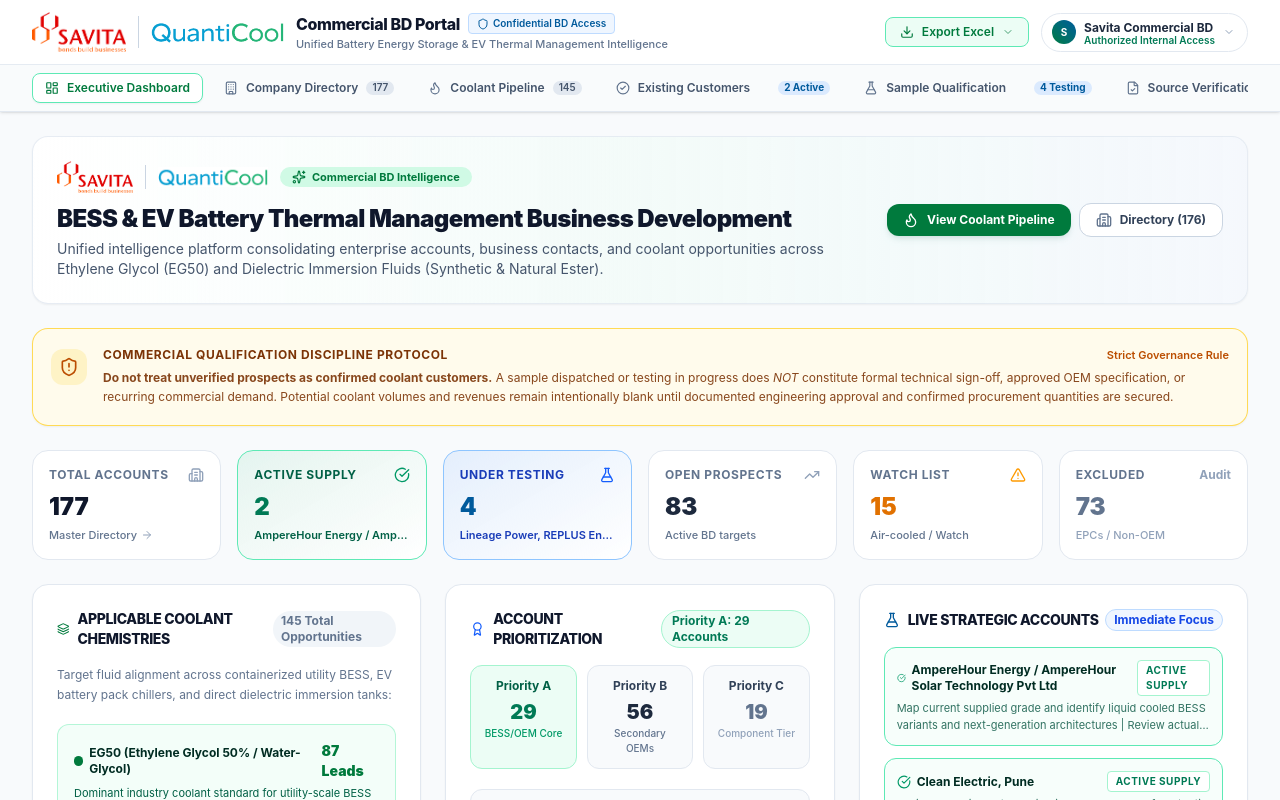
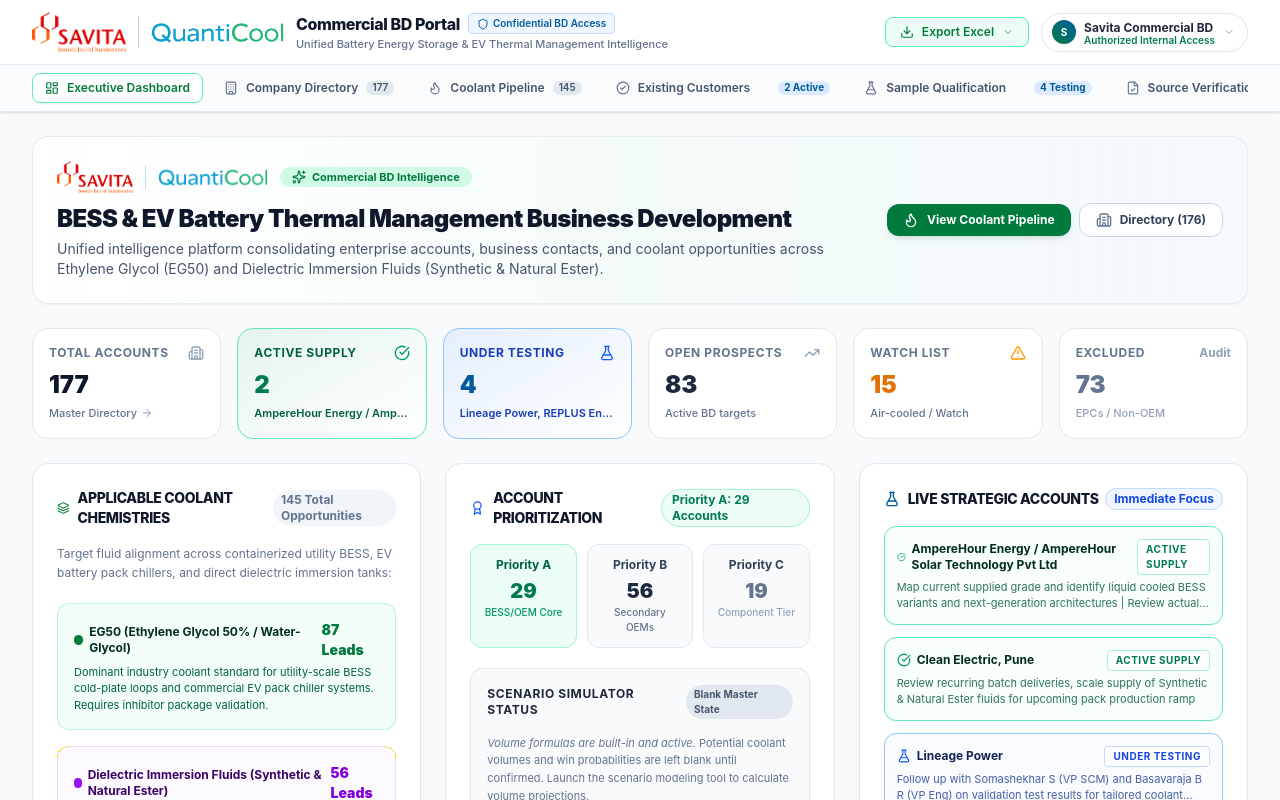
Before and after one commit to saikatkoley2000/bess-outreach-app, a React (Vite) app: page / in a window 1280 px wide. Shown: the top 800 px of the page. Built offline with nearby package versions, Linux system fonts and the light colour scheme.

Commit message:
fix: remove Commercial Qualification Discipline Protocol banner

```diff
--- a/src/components/Dashboard.jsx
+++ b/src/components/Dashboard.jsx
@@ -8,7 +8,6 @@ import {
   AlertTriangle,
   ArrowRight,
   TrendingUp,
-  ShieldAlert,
   ChevronRight,
   Sparkles,
   Info,
@@ -119,24 +118,6 @@ export default function Dashboard() {
               Directory (176)
             </button>
           </div>
-        </div>
-      </div>
-
-      {/* Critical Commercial Qualification Discipline Alert */}
-      <div className="bg-amber-50/90 border border-amber-300/80 rounded-2xl p-4.5 shadow-xs flex items-start gap-4">
-        <div className="p-2 rounded-xl bg-amber-100 text-amber-800 shrink-0 mt-0.5">
-          <ShieldAlert className="w-5 h-5 text-amber-700" />
-        </div>
-        <div className="flex-1">
-          <div className="flex items-center justify-between">
-            <h4 className="text-xs font-bold uppercase tracking-wider text-amber-900">
-              Commercial Qualification Discipline Protocol
-            </h4>
-            <span className="text-[11px] font-semibold text-amber-700">Strict Governance Rule</span>
-          </div>
-          <p className="text-xs text-amber-900/90 mt-1 leading-relaxed">
-            <strong>Do not treat unverified prospects as confirmed coolant customers.</strong> A sample dispatched or testing in progress does <em>NOT</em> constitute formal technical sign-off, approved OEM specification, or recurring commercial demand. Potential coolant volumes and revenues remain intentionally blank until documented engineering approval and confirmed procurement quantities are secured.
-          </p>
         </div>
       </div>
 
```
